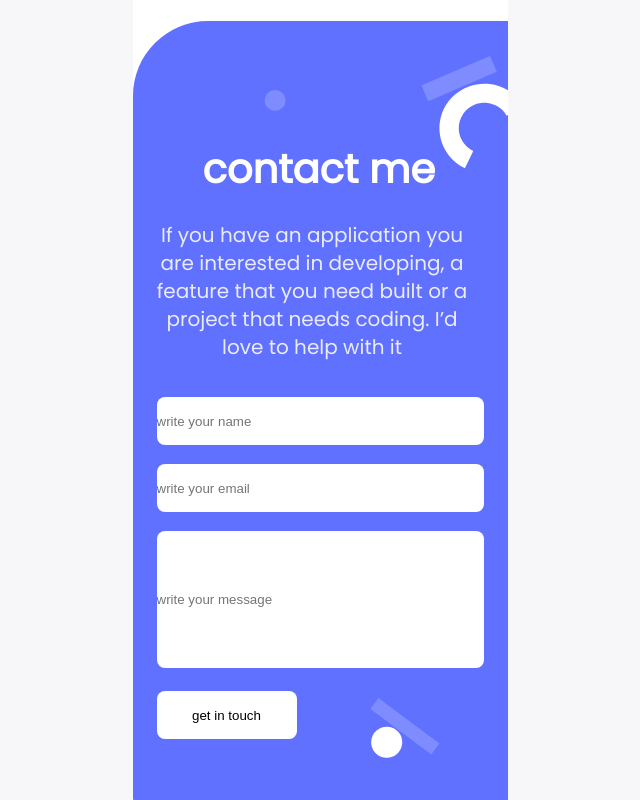
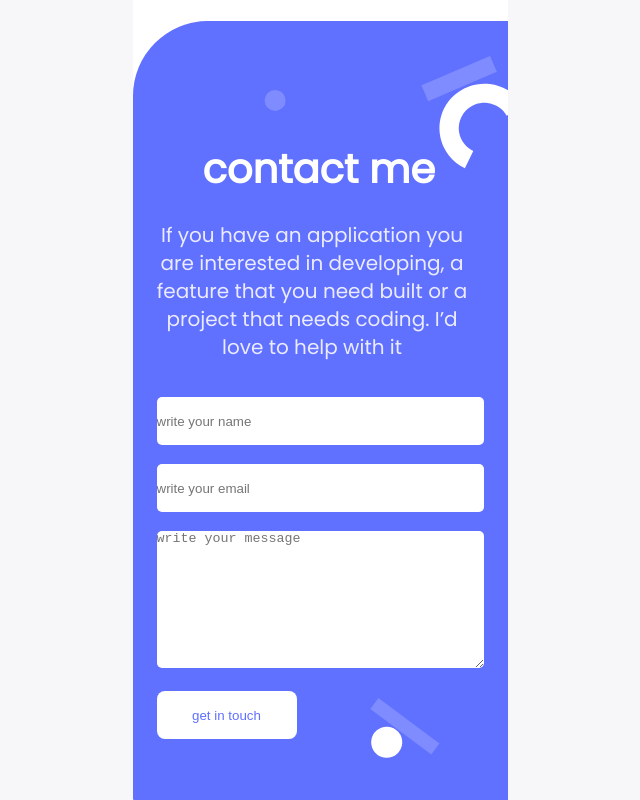
Before and after one commit to godybuoy/Portfolio-setup-and-mobile-first-, a website: page index.html in a window 1280 px wide. Shown: the part 4458-5258 px from the top of the page, without its empty margins (320-960 px from the left). Drawn offline with Linux system fonts and the light colour scheme.

Commit message:
add action on form and styles to contact form

```diff
--- a/index.html
+++ b/index.html
@@ -199,11 +199,12 @@
          in developing, a feature that you need built or a project
           that needs coding. I’d
          love to help with it</p>
-         <form class="form-start" action="">
+         <form class="form-start"  action="https://formspree.io/f/xdovnkay"
+         method="POST">
           <input type="name" type="text" name="name" class="name" placeholder="write your name">
           <input type="email" type="email" name="email" class="email" placeholder="write your email">
-          <input type="message" type="text" name="message" class="message" placeholder="write your message">
-          <button class="start">get in touch</button>
+          <textarea type="message" type="text" name="message" class="message" placeholder="write your message"></textarea>
+          <button class="start" type="submit">get in touch</button>
          </form>
     </article>
 
--- a/styles.css
+++ b/styles.css
@@ -357,7 +357,7 @@ hr {
   height: 48px;
   top: 376px;
   left: 24px;
-  border-radius: 8px;
+  border-radius: 5px;
   border-width: 0;
 }
 
@@ -368,7 +368,7 @@ hr {
   height: 48px;
   top: 443px;
   left: 24px;
-  border-radius: 8px;
+  border-radius: 5px;
   border-width: 0;
 }
 
@@ -379,7 +379,7 @@ hr {
   height: 137px;
   top: 510px;
   left: 24px;
-  border-radius: 8px;
+  border-radius: 5px;
   border-width: 0;
 }
 
@@ -389,10 +389,8 @@ hr {
   height: 48px;
   left: 24px;
   top: 670px;
-
-  /* Neutrals/N0 */
-
   background: #fff;
   border-radius: 8px;
   border-width: 0;
+  color: #6070FF;
 }
```
